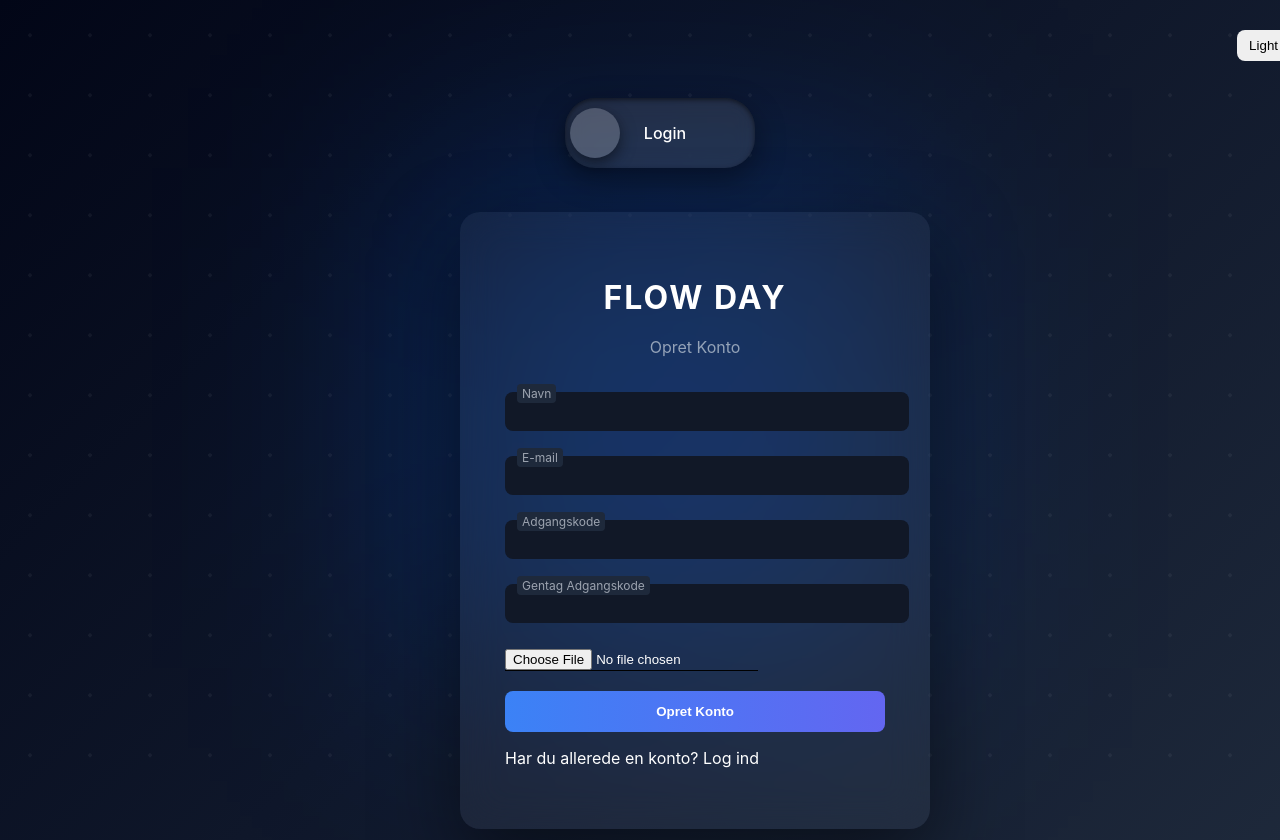
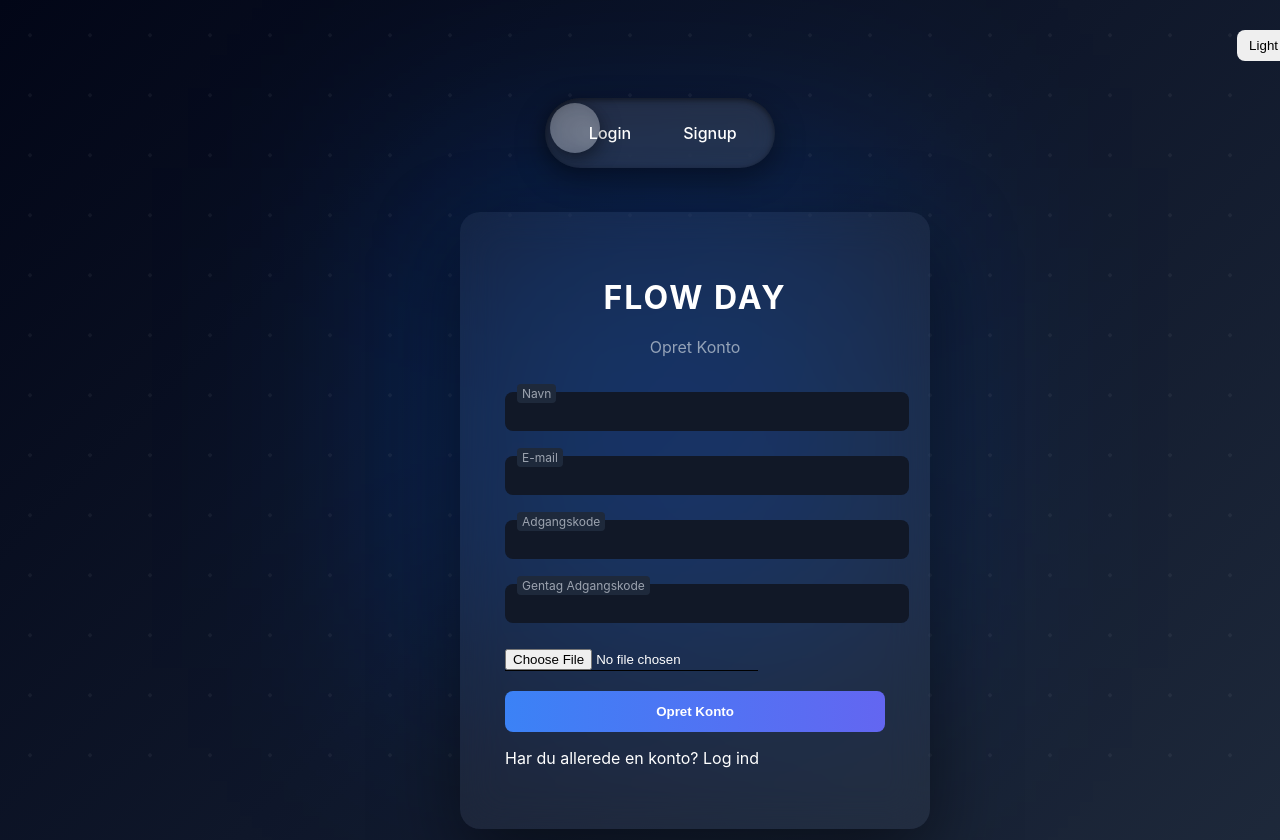
Before and after one commit to Caspersanti95-ctrl/taskapp-backend, a React (Create React App) app in the folder taskapp-client/: page /login in a window 1280 px wide. Shown: the top 840 px of the page. Built offline with nearby package versions, Linux system fonts and the light colour scheme.

Commit message:
fix login10

```diff
--- a/taskapp-client/src/pages/AuthPage.js
+++ b/taskapp-client/src/pages/AuthPage.js
@@ -44,7 +44,8 @@ export default function AuthPage() {
                         onClick={toggleMode}
                         >
                         <div className="toggle-circle" />
-                            <span>{isSignup ? "Signup" : "Login"}</span>
+                            <span className="toggle-label">Login</span>
+                            <span className="toggle-label">Signup</span>
                         </div>
                     </div>
 
--- a/taskapp-client/src/pages/auth.css
+++ b/taskapp-client/src/pages/auth.css
@@ -106,18 +106,19 @@
   }
 
   .toggle {
-    width: 180px;
+    width: 200px;
     height: 60px;
     background: rgba(255,255,255,0.1);
-    border-radius: 30px;
+    border-radius: 999px;
     position: relative;
     cursor: pointer;
     display: flex;
     align-items: center;
-    padding: 5px;
+    justify-content: space-between;
+    padding: 5px 15px;
     transition: all 0.3s ease;
-    backdrop-filter: blur(10px);
-    box-shadow: inset 0 2px 5px rgba(0,0,0,0.5),
+    backdrop-filter: blur(12px);
+    box-shadow: inset 0 2px 6px rgba(0,0,0,0.5),
                         0 10px 30px rgba(0,0,0,0.4);
 
   }
@@ -126,30 +127,33 @@
     transform: scale(1.03);
   }
 
-  .toggle span {
-    position: absolute;
-    width: 100%;
+  .toggle-label {
+    flex: 1;
     text-align: center;
     color: white;
     font-weight: 500;
-    pointer-events: none;
+    z-index: 1;
   }
 
   .toggle-circle {
+    position: absolute;
     width: 50px;
     height: 50px;
     border-radius: 50%;
-    background: rgba(255,255,255,0.2);
+    background: rgba(255,255,255,0.25);
+    backdrop-filter: blur(10px);
+    top: 5px;
+    left: 5px;
     display: flex;
     align-items: center;
     justify-content: center;
     transition: transform 0.35s cubic-bezier(0.22,1,0.36,1);
-    box-shadow: 0 5px 15px rgba(0,0,0,0.5);
+    box-shadow: 0 5px 20px rgba(0,0,0,0.5);
     z-index: 2;
   }
 
   .toggle.active .toggle-circle {
-    transform: translateX(120px);
+    transform: translateX(140px);
   }
 
   .toggle.active {
```
